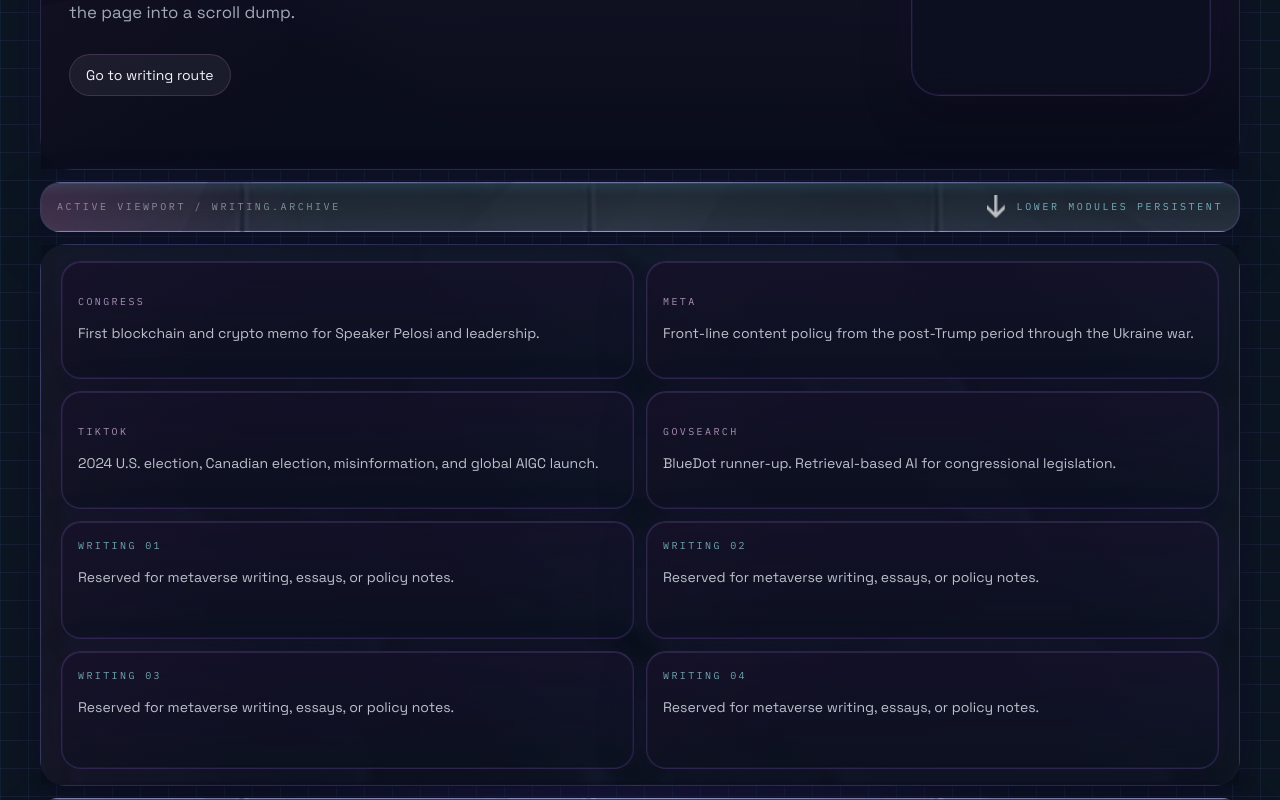
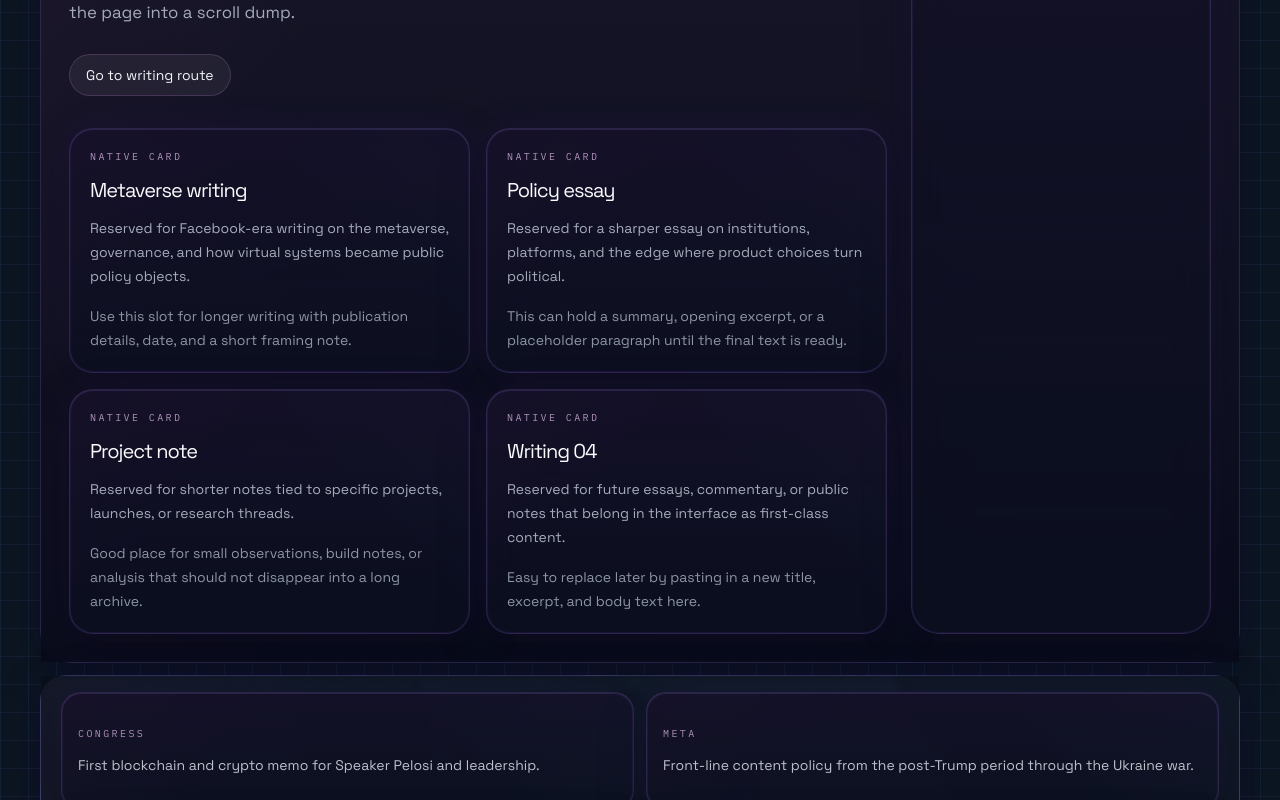
Before and after one commit to rammat10/matt-ramirez, a Next.js app: page /writing in a window 1280 px wide. Shown: the part 660-1460 px from the top of the page. Built offline with nearby package versions, Linux system fonts and the light colour scheme.

Commit message:
Update portfolio-interface.tsx

```diff
--- a/app/portfolio-interface.tsx
+++ b/app/portfolio-interface.tsx
@@ -18,7 +18,11 @@ type ModuleConfig = {
   background: string;
   asideTitle: string;
   asideBody: string[];
-  featuredItems?: { title: string; body: string[] }[];
+  viewportCards?: {
+    title: string;
+    excerpt: string;
+    body?: string;
+  }[];
   actions?: { label: string; href?: string; action?: ModuleKey }[];
 };
 
@@ -67,16 +71,13 @@ const modules: Record<ModuleKey, ModuleConfig> = {
       "BlueDot AI governance project received runner-up recognition.",
       "GovGPT secured a direct Andreessen Horowitz pitch."
     ],
-    featuredItems: [
+    viewportCards: [
       {
         title: "Vibecoding this site",
-        body: [
-          "This site was built through a fast, iterative vibecoding process using AI-assisted development.",
-          "The goal was to recreate a modular, interactive interface inspired by early web design systems, but applied to policy work and institutional analysis.",
-          "The system itself worked well: module-based navigation, staged transitions, and a persistent interface layer that frames all content.",
-          "Where it broke down was in layout constraints. Overuse of viewport-based sizing and rigid containers caused the design to compress in production environments. The visual language also drifted at times as the model introduced its own framing concepts.",
-          "The result reflects both the speed and the limits of AI-assisted frontend development."
-        ]
+        excerpt:
+          "AI-assisted frontend work moved quickly and produced a working modular interface system.",
+        body:
+          "This site was built through a fast, iterative vibecoding process using AI-assisted development. The goal was to recreate a modular, interactive interface inspired by early web design systems, but applied to policy work and institutional analysis. The system itself worked well: module-based navigation, staged transitions, and a persistent interface layer that frames all content. Where it broke down was in layout constraints. Overuse of viewport-based sizing and rigid containers caused the design to compress in production environments. The visual language also drifted at times as the model introduced its own framing concepts. The result reflects both the speed and the limits of AI-assisted frontend development."
       }
     ],
     actions: [{ label: "View GovSearch", href: "https://gov-search.vercel.app/about" }]
@@ -98,6 +99,36 @@ const modules: Record<ModuleKey, ModuleConfig> = {
     asideBody: [
       "Built to hold featured essays and shorter signals.",
       "Designed to stay inside the interface rather than break out into a generic blog layout."
+    ],
+    viewportCards: [
+      {
+        title: "Metaverse writing",
+        excerpt:
+          "Reserved for Facebook-era writing on the metaverse, governance, and how virtual systems became public policy objects.",
+        body:
+          "Use this slot for longer writing with publication details, date, and a short framing note."
+      },
+      {
+        title: "Policy essay",
+        excerpt:
+          "Reserved for a sharper essay on institutions, platforms, and the edge where product choices turn political.",
+        body:
+          "This can hold a summary, opening excerpt, or a placeholder paragraph until the final text is ready."
+      },
+      {
+        title: "Project note",
+        excerpt:
+          "Reserved for shorter notes tied to specific projects, launches, or research threads.",
+        body:
+          "Good place for small observations, build notes, or analysis that should not disappear into a long archive."
+      },
+      {
+        title: "Writing 04",
+        excerpt:
+          "Reserved for future essays, commentary, or public notes that belong in the interface as first-class content.",
+        body:
+          "Easy to replace later by pasting in a new title, excerpt, and body text here."
+      }
     ],
     actions: [{ label: "Go to writing route", href: "/writing" }]
   },
@@ -371,6 +402,27 @@ export default function PortfolioInterface({
                     ))}
                   </div>
                 ) : null}
+
+                {currentModule.viewportCards?.length ? (
+                  <div className="mt-8 grid gap-4 md:grid-cols-2">
+                    {currentModule.viewportCards.map((card) => (
+                      <article key={card.title} className="glass-panel rounded-[24px] p-5">
+                        <p className="font-mono text-[10px] uppercase tracking-[0.24em] text-fuchsia-200/68">
+                          Native card
+                        </p>
+                        <h3 className="mt-3 text-xl tracking-[-0.05em] text-slate-50">
+                          {card.title}
+                        </h3>
+                        <p className="mt-3 text-sm leading-6 text-slate-300/80">
+                          {card.excerpt}
+                        </p>
+                        {card.body ? (
+                          <p className="mt-4 text-sm leading-6 text-slate-300/68">{card.body}</p>
+                        ) : null}
+                      </article>
+                    ))}
+                  </div>
+                ) : null}
               </motion.div>
             </AnimatePresence>
 
@@ -384,6 +436,7 @@ export default function PortfolioInterface({
                 className="glass-panel rounded-[28px] p-4 lg:min-h-[360px]"
               >
                 {currentModule.key === "profile" ? (
+                  <div>
                     <div className="overflow-hidden rounded-[22px] border border-slate-200/10">
                       <Image
                         src="/matt-ramirez-headshot.jpg"
@@ -393,6 +446,11 @@ export default function PortfolioInterface({
                         priority
                         className="h-full max-h-[420px] w-full object-cover lg:max-h-[380px]"
                       />
+                    </div>
+                    <div className="mt-3 inline-flex items-center gap-2 rounded-full border border-fuchsia-300/18 bg-fuchsia-400/10 px-3 py-2 font-mono text-[11px] uppercase tracking-[0.24em] text-fuchsia-100/82 shadow-[0_0_20px_rgba(232,73,172,0.1)]">
+                      <span className="h-2.5 w-2.5 rounded-full bg-cyan-300 shadow-[0_0_14px_rgba(94,220,255,0.55)]" />
+                      online now!
+                    </div>
                   </div>
                 ) : null}
                 <div className={currentModule.key === "profile" ? "mt-4" : ""}>
@@ -404,51 +462,9 @@ export default function PortfolioInterface({
                       <p key={item}>{item}</p>
                     ))}
                   </div>
-                  {currentModule.featuredItems?.length ? (
-                    <div className="mt-6 space-y-4 border-t border-slate-200/10 pt-5">
-                      {currentModule.featuredItems.map((item) => (
-                        <div key={item.title} className="space-y-3">
-                          <p className="font-mono text-[10px] uppercase tracking-[0.24em] text-cyan-200/70">
-                            {item.title}
-                          </p>
-                          {item.body.map((paragraph) => (
-                            <p key={paragraph} className="text-sm leading-6 text-slate-300/78">
-                              {paragraph}
-                            </p>
-                          ))}
-                        </div>
-                      ))}
-                    </div>
-                  ) : null}
                 </div>
               </motion.aside>
             </AnimatePresence>
-          </div>
-        </div>
-
-        <div
-          className="glass-panel panel-edge flex items-center justify-between gap-3 overflow-hidden rounded-[20px] px-4 py-3"
-          style={{
-            backgroundImage:
-              "linear-gradient(180deg, rgba(10,17,28,0.82), rgba(10,17,28,0.72)), url('/reference/ui-navbar-background.png')",
-            backgroundRepeat: "repeat-x",
-            backgroundPosition: "center"
-          }}
-        >
-          <div className="font-mono text-[10px] uppercase tracking-[0.26em] text-slate-300/60">
-            active viewport / {modules[activeModule].stateLabel}
-          </div>
-          <div className="flex items-center gap-3">
-            <Image
-              src="/reference/down-arrow.png"
-              alt=""
-              width={18}
-              height={10}
-              className="opacity-70"
-            />
-            <div className="font-mono text-[10px] uppercase tracking-[0.26em] text-cyan-200/66">
-              lower modules persistent
-            </div>
           </div>
         </div>
 
```
Lines whose indentation alone changed are shown as unchanged.
